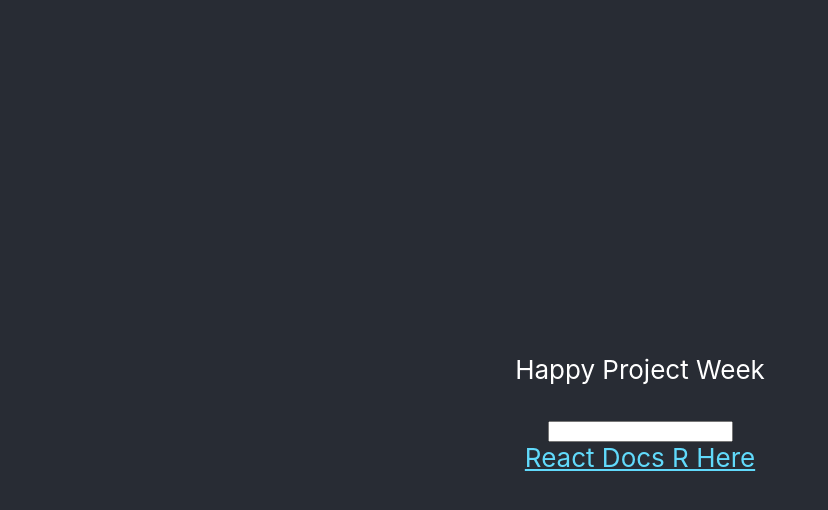
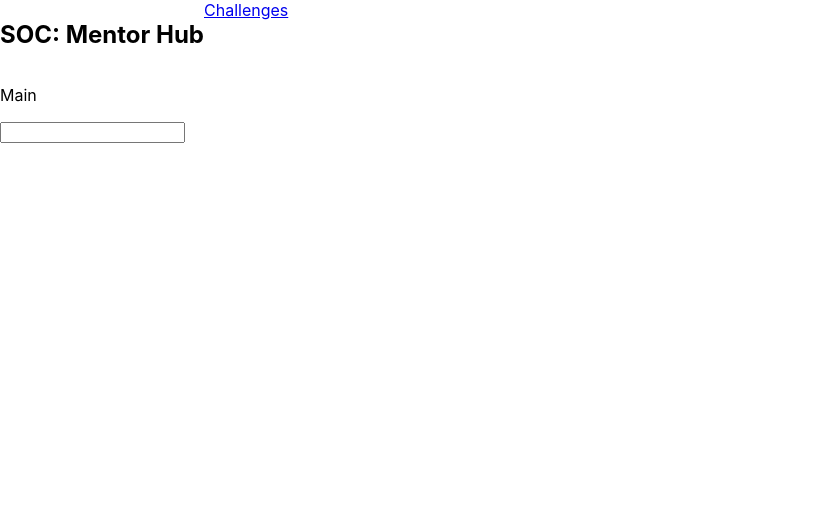
Before and after one commit to Glitch-cypher/front-end-mentor-hub, a React app: page /challengepage in a window 1280 px wide. Shown: the whole page, without its empty margins (0-828 px from the left). Built offline with nearby package versions, Linux system fonts and the light colour scheme.

Commit message:
app_structure

```diff
--- a/src/components/App/App.css
+++ b/src/components/App/App.css
@@ -1,38 +1,9 @@
-.App {
-  text-align: center;
+.app {
+  display: flex;
+  flex-direction: column
 }
 
-.App-logo {
-  height: 40vmin;
-  pointer-events: none;
+.navBar {
+  display: flex;
+  flex-direction: row;
 }
-
-@media (prefers-reduced-motion: no-preference) {
-  .App-logo {
-    animation: App-logo-spin infinite 20s linear;
-  }
-}
-
-.App-header {
-  background-color: #282c34;
-  min-height: 100vh;
-  display: flex;
-  flex-direction: column;
-  align-items: center;
-  justify-content: center;
-  font-size: calc(10px + 2vmin);
-  color: white;
-}
-
-.App-link {
-  color: #61dafb;
-}
-
-@keyframes App-logo-spin {
-  from {
-    transform: rotate(0deg);
-  }
-  to {
-    transform: rotate(360deg);
-  }
-}
--- a/src/components/App/index.js
+++ b/src/components/App/index.js
@@ -1,22 +1,22 @@
 import "./App.css";
 import ChallengePage from "../ChallengePageComponent";
+import { BrowserRouter as Router, Switch, Route, Link } from "react-router-dom";
 
 function App() {
   return (
-    <div className="App">
-      <header className="App-header">
-        <p>Happy Project Week</p>
-        <ChallengePage />
-        <a
-          className="App-link"
-          href="https://reactjs.org"
-          target="_blank"
-          rel="noopener noreferrer"
-        >
-          React Docs R Here
-        </a>
-      </header>
-    </div>
+    <Router>
+      <div className="app">
+        <nav className="navBar">
+          <h1>SOC: Mentor Hub</h1>
+          <Link to="/challengepage">Challenges</Link>
+        </nav>
+        <Switch>
+          <Route path="/challengepage">
+            <ChallengePage />
+          </Route>
+        </Switch>
+      </div>
+    </Router>
   );
 }
 
--- a/src/components/ChallengePageComponent/index.js
+++ b/src/components/ChallengePageComponent/index.js
@@ -3,7 +3,14 @@
 import Sidebar from "../SidebarComponent";
 
 function ChallengePage() {
-  return <Sidebar week={1} />;
+  return (
+    <div>
+      <div className = "main">
+        <p>Main</p>
+      </div>
+      <Sidebar week={1} className = "side" />
+    </div>
+  );
 }
 
 export default ChallengePage;
```
